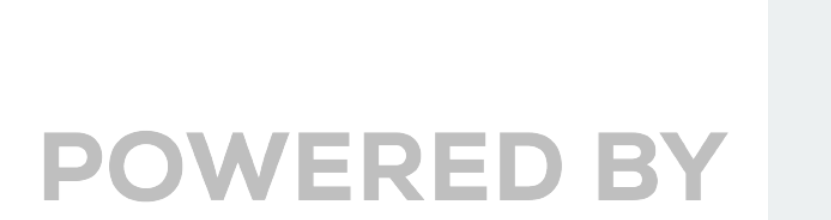
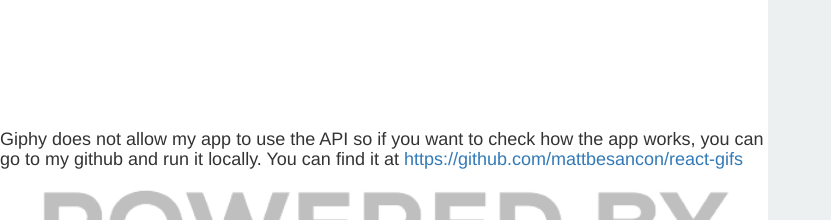
Before and after one commit to mattbesancon/react-gifs, a React app: page / in a window 1280 px wide. Shown: the top 220 px of the page, without its empty margins (0-831 px from the left). Built offline with nearby package versions, Linux system fonts and the light colour scheme.

Commit message:
message to warn that giphy api is not working

```diff
--- a/src/components/search_bar.jsx
+++ b/src/components/search_bar.jsx
@@ -15,6 +15,11 @@ class SearchBar extends Component {
           className="form-control form-search"
           onChange={this.handleUpdate}
         />
+        <h4>
+          Giphy does not allow my app to use the API so if you want to check how the app works,
+          you can go to my github and run it locally. You can find it at
+          <a href="https://github.com/mattbesancon/react-gifs"> https://github.com/mattbesancon/react-gifs</a>
+        </h4>
         <img src={giphy} alt="giphy_logo_white" />
       </>
     );
```
